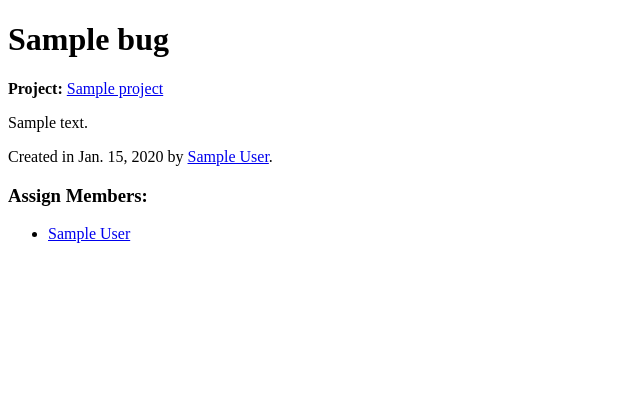
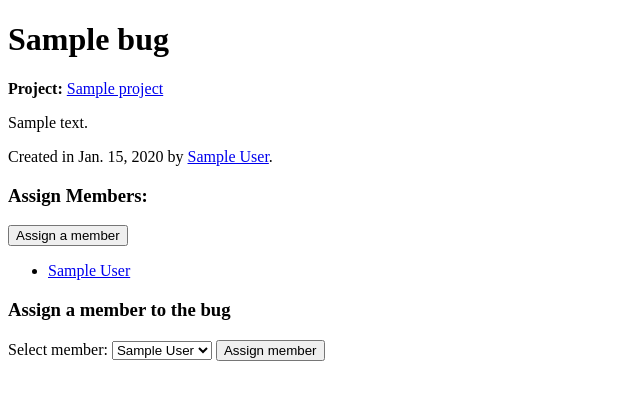
Before and after one commit to JoaoAPS/BugTracker, a Django app: page /bugs/1 in a window 1280 px wide. Shown: the top 400 px of the page, without its empty margins (0-640 px from the left). Run offline with Django 3.2, Linux system fonts and the light colour scheme; a user stored in the database is signed in; tables that the repository leaves empty hold one stand-in row (values such as "Sample post").

Commit message:
Add ability to assign members to bug

```diff
--- a/app/bugs/templates/bugs/detail.html
+++ b/app/bugs/templates/bugs/detail.html
@@ -16,6 +16,8 @@
 	Created in {{ bug.creationDate }} by <a href="{% url 'members:profile' bug.creator.id %}">{{ bug.creator.name }}</a>.
 
 	<h3>Assign Members:</h3>
+	<button>Assign a member</button>
+
 	{% if bug.assigned_members.all %}
 		<ul>
 			{% for member in bug.assigned_members.all %}
@@ -26,6 +28,24 @@
 		<p>No members assigned to this bug.</p>
 	{% endif %}
 
+
+	<div class="assign-form">
+		<h3>Assign a member to the bug</h3>
+
+		<form action="{% url 'bugs:assign_member' bug.id %}" method="POST">
+			{% csrf_token %}
+			<label for="member_id">Select member:</label>
+			<select name="member_id" id="member_id">
+				{% for member in bug.project.members.all %}
+					<option value="{{ member.id }}">{{ member.name }}</option>
+				{% endfor %}
+			</select>
+
+			<button>Assign member</button>
+		</form>
+	</div>
+
+
 </body>
 
 </html>
--- a/app/bugs/urls.py
+++ b/app/bugs/urls.py
@@ -9,4 +9,9 @@ urlpatterns = [
     path('', views.BugListView.as_view(), name='list'),
     path('<int:pk>', views.BugDetailView.as_view(), name='detail'),
     path('create', views.BugCreateView.as_view(), name='create'),
+    path(
+        '<int:pk>/assign_member',
+        views.BugAssignMemberView.as_view(),
+        name='assign_member'
+    ),
 ]
--- a/app/bugs/views.py
+++ b/app/bugs/views.py
@@ -1,5 +1,7 @@
 from django.urls import reverse_lazy
-from django.shortcuts import redirect
+from django.shortcuts import redirect, get_object_or_404
+from django.http.response import HttpResponseBadRequest
+from django.views.generic import View
 from django.views.generic.list import ListView
 from django.views.generic.detail import DetailView
 from django.views.generic.edit import CreateView
@@ -7,7 +9,8 @@ from django.contrib.auth.mixins import LoginRequiredMixin
 
 from .models import Bug
 from .forms import BugCreationForm
-from core.mixins import IsInProjectMixin
+from core.mixins import IsInProjectMixin, IsSupervisorMixin
+from members.models import Member
 
 
 class BugListView(LoginRequiredMixin, ListView):
@@ -47,3 +50,18 @@ class BugCreateView(LoginRequiredMixin, CreateView):
         form.save_m2m()
 
         return redirect(self.get_success_url())
+
+
+class BugAssignMemberView(IsSupervisorMixin, View):
+    """Perform assignment of member to bug"""
+
+    def post(self, request, pk):
+        bug = get_object_or_404(Bug, pk=pk)
+
+        try:
+            member = Member.objects.get(id=request.POST['member_id'])
+            bug.assigned_members.add(member)
+        except Member.DoesNotExist:
+            return HttpResponseBadRequest()
+
+        return redirect('bugs:detail', pk=pk)
--- a/app/core/mixins.py
+++ b/app/core/mixins.py
@@ -44,3 +44,26 @@ class IsInProjectMixin(UserPassesTestMixin):
         print('IsInProjectMixin should be used only on models view of projects\
             and bugs!')
         return False
+
+
+class IsSupervisorMixin(UserPassesTestMixin):
+    """Mixin that only allows to view if user is a supervisor of the project"""
+    login_url = reverse_lazy('members:login')
+
+    def test_func(self):
+        if self.request.user.is_superuser:
+            return True
+
+        if self.model:
+            if self.model == Project:
+                supervised_projs = self.request.user.supervised_projects.all()
+                return self.kwargs['pk'] in supervised_projs
+
+            if self.model == Bug:
+                current_bug = Bug.objects.get(id=self.kwargs['pk'])
+                supervised_projs = self.request.user.supervised_projects.all()
+                return current_bug.project in supervised_projs
+
+        print('IsSupervisorMixin should be used only on models view of \
+            projects and bugs!')
+        return False
```
Also changed, not shown: app/bugs/forms.py (+7 -1 lines).
